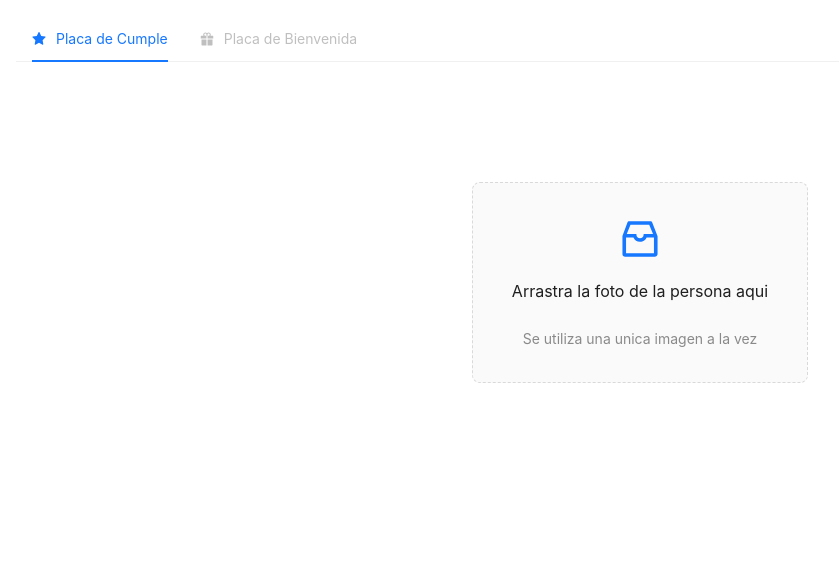
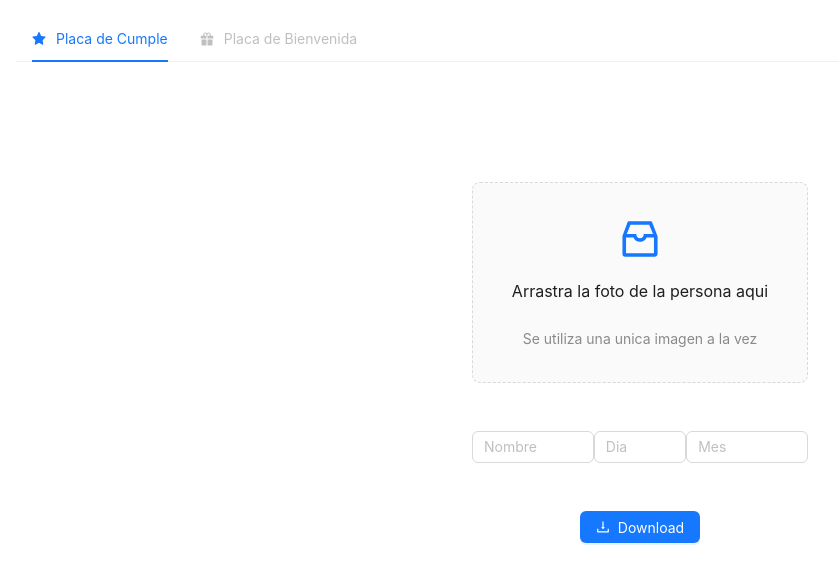
Before and after one commit to MatiasAhumada/ChallengeRolling, a React (Vite) app: page / in a window 1280 px wide. Shown: the top 584 px of the page, without its empty margins (0-839 px from the left). Built offline with nearby package versions, Linux system fonts and the light colour scheme.

Commit message:
agruegue el form y el boton

```diff
--- a/src/components/View/Common/Uploader.jsx
+++ b/src/components/View/Common/Uploader.jsx
@@ -1,12 +1,13 @@
 import React, { useState } from "react";
-import { InboxOutlined } from "@ant-design/icons";
-import { message, Upload } from "antd";
+import { InboxOutlined, DownloadOutlined } from "@ant-design/icons";
+import { Button, Input, Upload } from "antd";
 import { Row } from "react-bootstrap";
 import Swal from "sweetalert2";
 const { Dragger } = Upload;
 
 const Uploader = () => {
   const [fileList, setFileList] = useState([]);
+  const [formVisible, setFormvisible] = useState(false);
   const props = {
     name: "file",
     multiple: false,
@@ -60,7 +61,7 @@ const Uploader = () => {
   };
 
   return (
-    <div className="flex items-center justify-center">
+    <div className="flex flex-col items-center justify-center">
       <div className="w-84 pt-30">
         <Dragger {...props}>
           <div className="mt-3">
@@ -72,6 +73,16 @@ const Uploader = () => {
           </div>
         </Dragger>
       </div>
+      <div className="w-84 flex mt-5">
+        <Input placeholder="Nombre" />
+        <Input placeholder="Dia" className="w-auto" />
+        <Input placeholder="Mes" />
+      </div>
+      <div className="mt-5 ">
+        <Button type="primary" icon={<DownloadOutlined />} className="rounded-3xl">
+          Download
+        </Button>
+      </div>
     </div>
   );
 };
```
